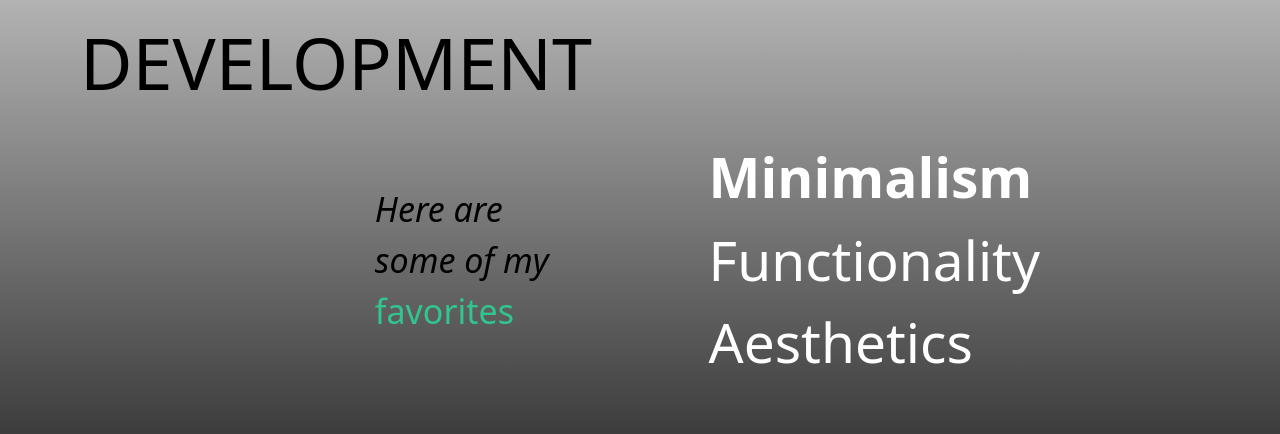
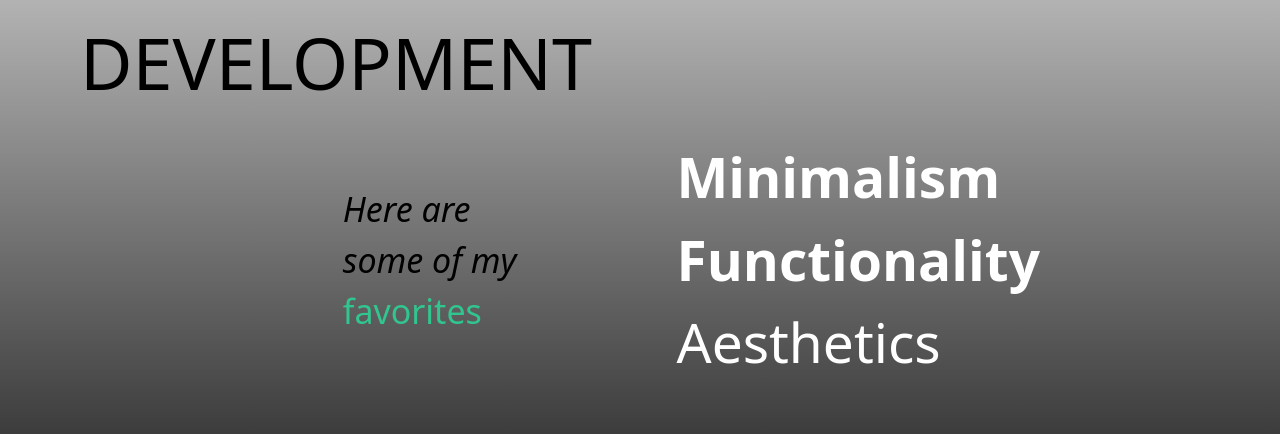
Before and after one commit to 4nth0ny1/portfolio-t3, a Next.js app: page / in a window 1280 px wide. Shown: the part 2040-2474 px from the top of the page. Built offline with nearby package versions, Linux system fonts and the light colour scheme.

Commit message:
added animation to about two

```diff
--- a/src/pages/index.tsx
+++ b/src/pages/index.tsx
@@ -22,7 +22,10 @@ function Navbar() {
 function Hero() {
   return (
     <div className="px-20">
-      <img
+      <motion.img
+        initial={{ opacity: 0 }}
+        animate={{ opacity: 1 }}
+        transition={{ ease: "easeOut", duration: 5 }}
         src="/heroimg.png"
         alt="heroimg.png"
         className="relative h-full w-full"
@@ -201,11 +204,36 @@ function AboutTwo() {
             <p className="italic">some of my</p>
             <span className="text-[#31C58F]">favorites</span>
           </div>
-          <ul className="text-[55px] text-white">
-            <li className="font-bold">Minimalism</li>
-            <li>Functionality</li>
-            <li className="font-thin">Aesthetics</li>
-          </ul>
+          <motion.ul
+            initial={{ opacity: 0 }}
+            whileInView={{ opacity: 1 }}
+            className="text-[55px] text-white"
+          >
+            <motion.li
+              initial={{ x: 100, opacity: 0 }}
+              whileInView={{ x: 0, opacity: 1 }}
+              transition={{ ease: "easeOut", duration: 1 }}
+              className="font-bold"
+            >
+              Minimalism
+            </motion.li>
+            <motion.li
+              initial={{ x: 100, opacity: 0 }}
+              whileInView={{ x: 0, opacity: 1 }}
+              transition={{ ease: "easeOut", duration: 1.5 }}
+              className="font-bold"
+            >
+              Functionality{" "}
+            </motion.li>
+            <motion.li
+              initial={{ x: 100, opacity: 0 }}
+              whileInView={{ x: 0, opacity: 1 }}
+              transition={{ ease: "easeOut", duration: 2 }}
+              className="font-thin"
+            >
+              Aesthetics
+            </motion.li>
+          </motion.ul>
         </div>
       </div>
     </div>
```
